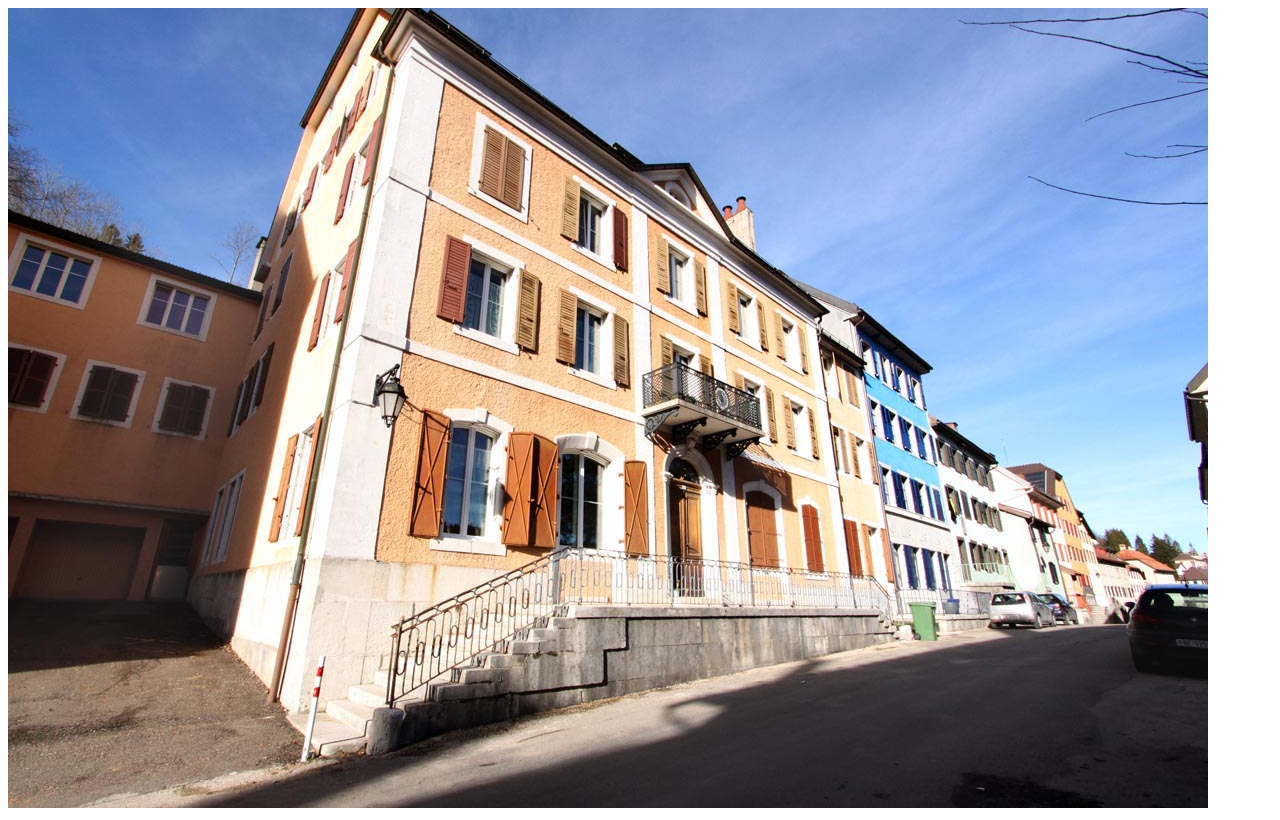
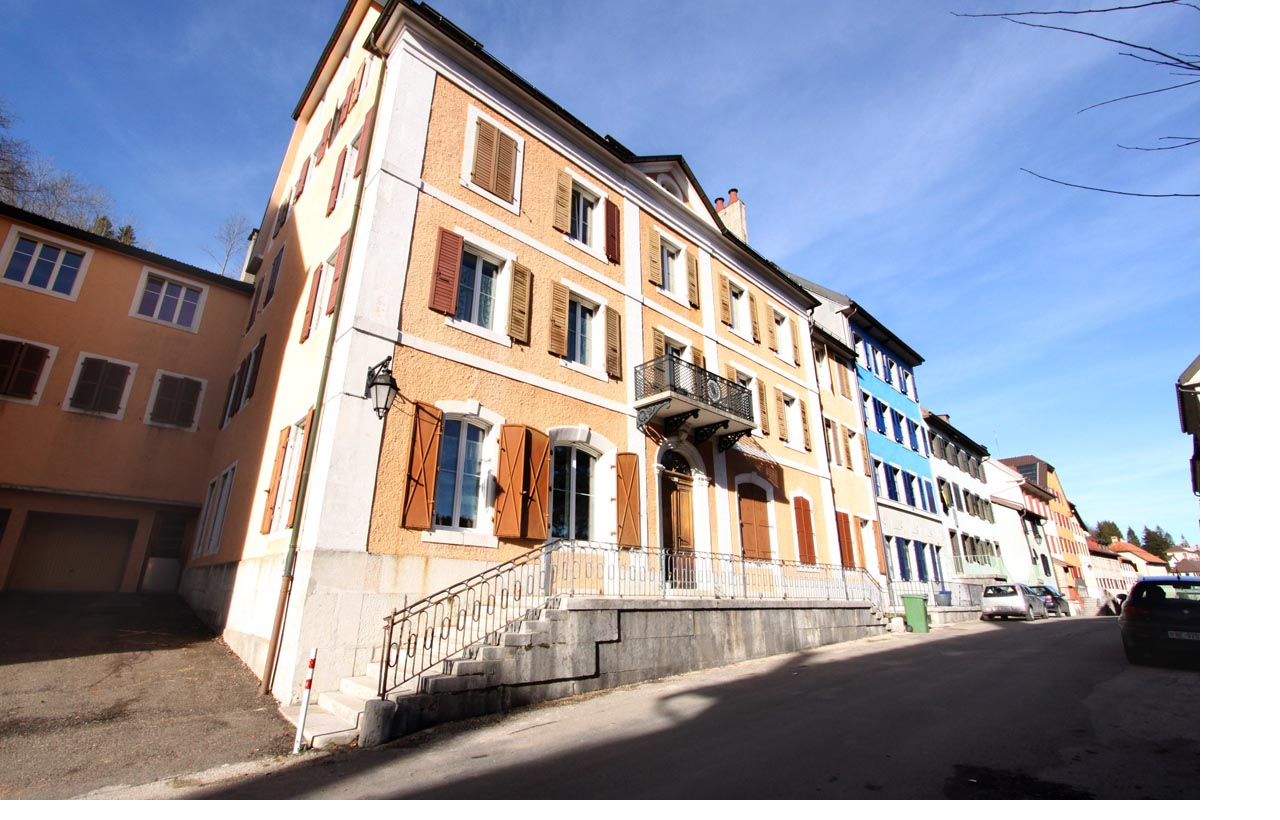
Before and after one commit to j4kim/cret-vaillant-22, a Vue app: page / in a window 1280 px wide. Built offline with nearby package versions, Linux system fonts and the light colour scheme.

Commit message:
no document margin

```diff
--- a/src/App.vue
+++ b/src/App.vue
@@ -5,6 +5,11 @@
 </template>
 
 <style lang="scss">
+body,
+html {
+  margin: 0;
+  padding: 0;
+}
 #app {
   font-family: "Avenir", Helvetica, Arial, sans-serif;
   -webkit-font-smoothing: antialiased;
```
